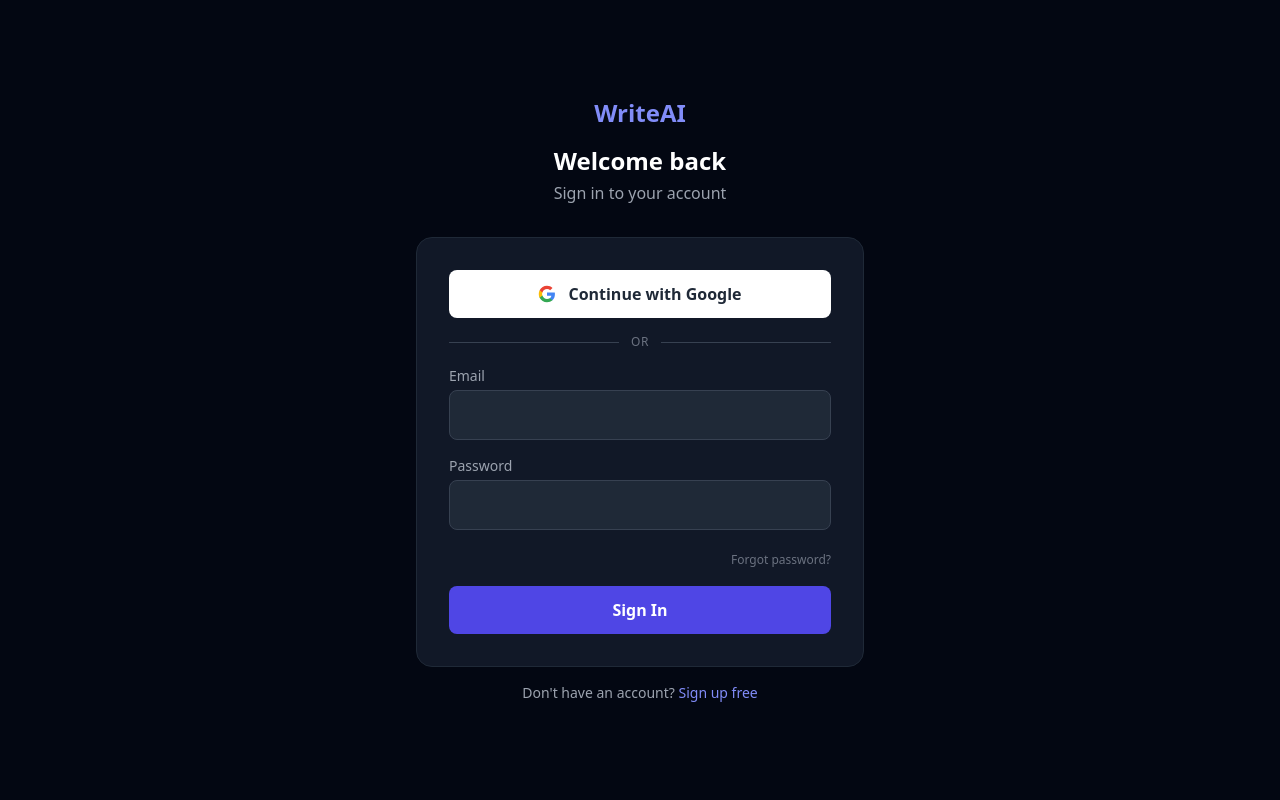
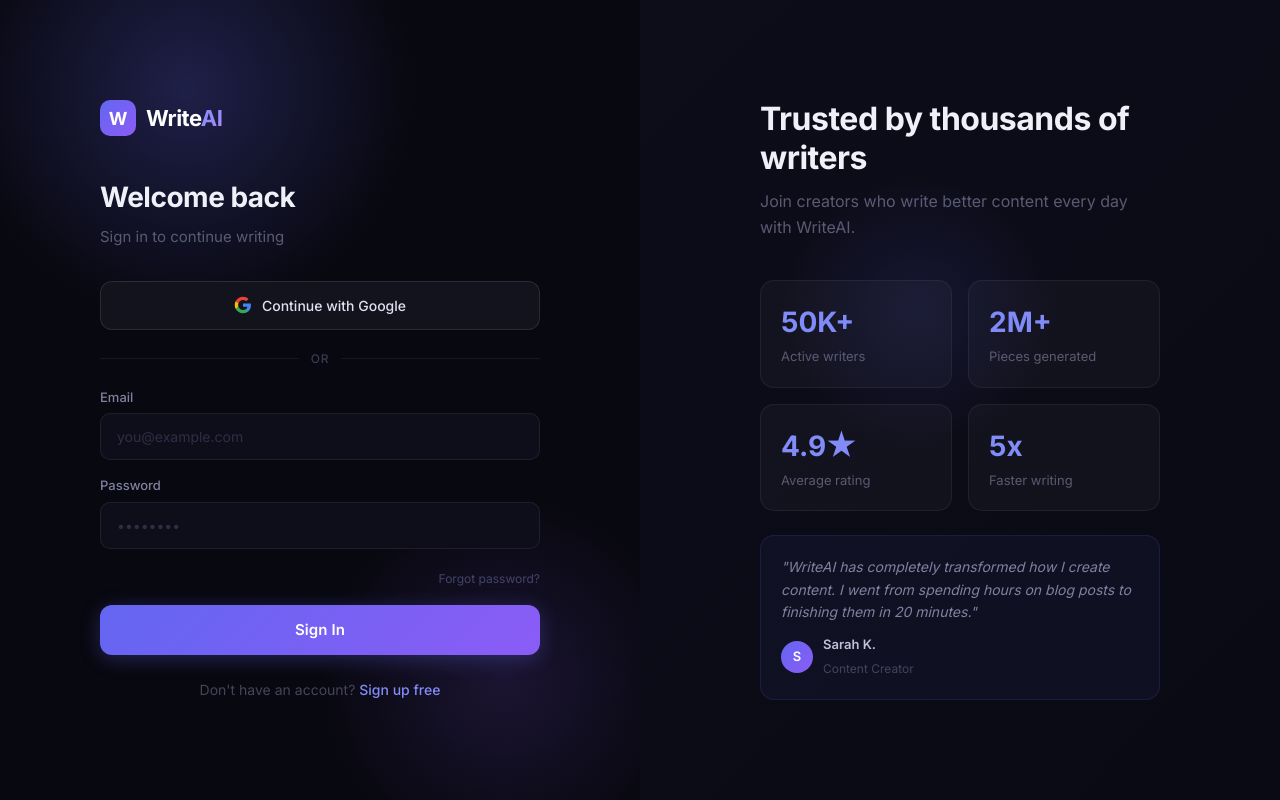
Before and after one commit to Collinsbahati/writeai, a Next.js app: page /login in a window 1280 px wide. Built offline with nearby package versions, Linux system fonts and the light colour scheme; no server answers.

Commit message:
Update page.tsx

```diff
--- a/app/login/page.tsx
+++ b/app/login/page.tsx
@@ -1,4 +1,4 @@
-"use client"
+'use client'
 
 import { useState } from 'react'
 import { createClient } from '@/lib/supabase'
@@ -18,58 +18,88 @@
     e.preventDefault()
     setLoading(true)
     setError('')
-
     const { error } = await supabase.auth.signInWithPassword({ email, password })
-
-    if (error) {
-      setError(error.message)
-      setLoading(false)
-      return
+    if (error) { setError(error.message); setLoading(false) }
+    else router.push('/dashboard')
   }
 
-    router.push('/dashboard')
-    router.refresh()
-  }
-
-  async function handleGoogleLogin() {
+  async function handleGoogle() {
     setGoogleLoading(true)
-    setError('')
     const { error } = await supabase.auth.signInWithOAuth({
       provider: 'google',
       options: { redirectTo: `${window.location.origin}/auth/callback` },
     })
-    if (error) {
-      setError(error.message)
-      setGoogleLoading(false)
-    }
+    if (error) { setError(error.message); setGoogleLoading(false) }
   }
 
   return (
-    <div className="min-h-screen bg-gray-950 flex items-center justify-center px-4">
-      <div className="w-full max-w-md">
-        <div className="text-center mb-8">
-          <Link href="/" className="text-2xl font-bold text-indigo-400">WriteAI</Link>
-          <h1 className="text-2xl font-bold text-white mt-4">Welcome back</h1>
-          <p className="text-gray-400 mt-1">Sign in to your account</p>
-        </div>
+    <>
+      <style>{`
+        @import url('https://fonts.googleapis.com/css2?family=Inter:wght@400;500;600;700&display=swap');
+        *{box-sizing:border-box;margin:0;padding:0}
+        .root{min-height:100vh;background:#080810;display:flex;font-family:'Inter',sans-serif}
+        .left{flex:1;display:flex;align-items:center;justify-content:center;padding:48px;position:relative;overflow:hidden}
+        .left::before{content:'';position:absolute;top:-20%;left:-10%;width:500px;height:500px;background:radial-gradient(circle,rgba(99,102,241,.25) 0%,transparent 65%);pointer-events:none}
+        .left::after{content:'';position:absolute;bottom:-10%;right:-10%;width:400px;height:400px;background:radial-gradient(circle,rgba(139,92,246,.15) 0%,transparent 65%);pointer-events:none}
+        .card{width:100%;max-width:440px;position:relative;z-index:1}
+        .logo{display:flex;align-items:center;gap:10px;margin-bottom:40px;text-decoration:none}
+        .logo-icon{width:36px;height:36px;background:linear-gradient(135deg,#6366f1,#8b5cf6);border-radius:10px;display:flex;align-items:center;justify-content:center;font-size:18px;font-weight:700;color:#fff}
+        .logo-name{font-size:22px;font-weight:700;color:#fff;letter-spacing:-.5px}
+        .logo-name span{background:linear-gradient(135deg,#818cf8,#a78bfa);-webkit-background-clip:text;-webkit-text-fill-color:transparent}
+        h1{font-size:28px;font-weight:700;color:#f0f0f8;letter-spacing:-.5px;margin-bottom:8px}
+        .subtitle{font-size:15px;color:#5a5a72;margin-bottom:32px}
+        .google-btn{width:100%;padding:13px;background:#13131e;border:1px solid rgba(255,255,255,.1);border-radius:12px;color:#e0e0f0;font-size:14px;font-weight:500;font-family:'Inter',sans-serif;cursor:pointer;display:flex;align-items:center;justify-content:center;gap:10px;transition:all .15s;margin-bottom:20px}
+        .google-btn:hover:not(:disabled){background:#1a1a2e;border-color:rgba(255,255,255,.18);transform:translateY(-1px)}
+        .google-btn:disabled{opacity:.6;cursor:not-allowed}
+        .divider{display:flex;align-items:center;gap:12px;margin-bottom:20px}
+        .divider-line{flex:1;height:1px;background:rgba(255,255,255,.06)}
+        .divider-text{font-size:12px;color:#3a3a52;font-weight:500;letter-spacing:.8px;text-transform:uppercase}
+        .field{margin-bottom:16px}
+        .label{display:block;font-size:13px;font-weight:500;color:#8080a0;margin-bottom:6px}
+        .input{width:100%;padding:12px 16px;background:#0e0e1a;border:1px solid rgba(255,255,255,.07);border-radius:10px;color:#e0e0f0;font-size:14px;font-family:'Inter',sans-serif;outline:none;transition:all .15s}
+        .input::placeholder{color:#2e2e45}
+        .input:focus{border-color:rgba(99,102,241,.5);background:#12122a;box-shadow:0 0 0 3px rgba(99,102,241,.08)}
+        .error{background:rgba(239,68,68,.08);border:1px solid rgba(239,68,68,.2);border-radius:10px;padding:10px 14px;font-size:13px;color:#f87171;margin-bottom:16px}
+        .forgot{text-align:right;margin-bottom:16px}
+        .forgot a{font-size:12px;color:#44446a;text-decoration:none}
+        .forgot a:hover{color:#818cf8}
+        .submit{width:100%;padding:14px;background:linear-gradient(135deg,#6366f1,#8b5cf6);border:none;border-radius:12px;color:#fff;font-size:15px;font-weight:600;font-family:'Inter',sans-serif;cursor:pointer;transition:all .15s;letter-spacing:.1px;box-shadow:0 4px 20px rgba(99,102,241,.3)}
+        .submit:hover:not(:disabled){opacity:.92;transform:translateY(-1px);box-shadow:0 6px 24px rgba(99,102,241,.4)}
+        .submit:disabled{opacity:.6;cursor:not-allowed}
+        .footer{text-align:center;margin-top:24px;font-size:14px;color:#44445a}
+        .footer a{color:#818cf8;text-decoration:none;font-weight:500}
+        .footer a:hover{color:#a5b4fc}
+        .spinner{display:inline-block;width:15px;height:15px;border:2px solid rgba(255,255,255,.25);border-top-color:#fff;border-radius:50%;animation:spin .6s linear infinite;margin-right:8px;vertical-align:middle}
+        @keyframes spin{to{transform:rotate(360deg)}}
+        .right{flex:1;background:linear-gradient(135deg,#0d0d1a 0%,#0a0a14 100%);display:flex;align-items:center;justify-content:center;padding:48px;position:relative;overflow:hidden}
+        .right::before{content:'';position:absolute;top:20%;left:20%;width:300px;height:300px;background:radial-gradient(circle,rgba(99,102,241,.12) 0%,transparent 65%);pointer-events:none}
+        .features{max-width:400px}
+        .features h2{font-size:32px;font-weight:700;color:#f0f0f8;letter-spacing:-.5px;margin-bottom:12px;line-height:1.2}
+        .features p{font-size:16px;color:#5a5a72;margin-bottom:40px;line-height:1.6}
+        .stat-grid{display:grid;grid-template-columns:1fr 1fr;gap:16px}
+        .stat{background:rgba(255,255,255,.03);border:1px solid rgba(255,255,255,.06);border-radius:14px;padding:20px}
+        .stat-num{font-size:28px;font-weight:700;color:#818cf8;margin-bottom:4px}
+        .stat-label{font-size:13px;color:#5a5a72}
+        .testimonial{margin-top:24px;background:rgba(99,102,241,.06);border:1px solid rgba(99,102,241,.15);border-radius:14px;padding:20px}
+        .testimonial p{font-size:14px;color:#8080a0;line-height:1.6;font-style:italic;margin-bottom:12px}
+        .testimonial-author{display:flex;align-items:center;gap:10px}
+        .avatar{width:32px;height:32px;background:linear-gradient(135deg,#6366f1,#8b5cf6);border-radius:50%;display:flex;align-items:center;justify-content:center;font-size:13px;font-weight:600;color:#fff}
+        .author-info span{display:block;font-size:13px;font-weight:600;color:#c0c0d8}
+        .author-info small{font-size:12px;color:#44445a}
+        @media(max-width:768px){.right{display:none}.left{padding:24px}}
+      `}</style>
+      <div className="root">
+        <div className="left">
+          <div className="card">
+            <Link href="/" className="logo" style={{textDecoration:'none'}}>
+              <div className="logo-icon">W</div>
+              <span className="logo-name">Write<span>AI</span></span>
+            </Link>
+            <h1>Welcome back</h1>
+            <p className="subtitle">Sign in to continue writing</p>
 
-        <div className="bg-gray-900 rounded-2xl p-8 border border-gray-800 space-y-4">
-          {error && (
-            <div className="bg-red-900/30 border border-red-700 text-red-400 px-4 py-3 rounded-lg text-sm">
-              {error}
-            </div>
-          )}
-
-          {/* Google Button */}
-          <button
-            type="button"
-            onClick={handleGoogleLogin}
-            disabled={googleLoading || loading}
-            className="w-full flex items-center justify-center gap-3 bg-white hover:bg-gray-100 disabled:opacity-50 py-3 rounded-lg font-semibold text-gray-800 transition"
-          >
-            {googleLoading ? (
-              <span className="inline-block w-4 h-4 border-2 border-gray-400 border-t-gray-800 rounded-full animate-spin" />
-            ) : (
+            <button className="google-btn" onClick={handleGoogle} disabled={googleLoading || loading}>
+              {googleLoading ? <span className="spinner"/> : (
                 <svg width="18" height="18" viewBox="0 0 24 24">
                   <path fill="#4285F4" d="M22.56 12.25c0-.78-.07-1.53-.2-2.25H12v4.26h5.92c-.26 1.37-1.04 2.53-2.21 3.31v2.77h3.57c2.08-1.92 3.28-4.74 3.28-8.09z"/>
                   <path fill="#34A853" d="M12 23c2.97 0 5.46-.98 7.28-2.66l-3.57-2.77c-.98.66-2.23 1.06-3.71 1.06-2.86 0-5.29-1.93-6.16-4.53H2.18v2.84C3.99 20.53 7.7 23 12 23z"/>
@@ -80,53 +110,50 @@
               {googleLoading ? 'Connecting...' : 'Continue with Google'}
             </button>
 
-          <div className="flex items-center gap-3">
-            <div className="flex-1 h-px bg-gray-700" />
-            <span className="text-gray-500 text-xs uppercase tracking-wider">or</span>
-            <div className="flex-1 h-px bg-gray-700" />
+            <div className="divider"><div className="divider-line"/><span className="divider-text">or</span><div className="divider-line"/></div>
+
+            {error && <div className="error">{error}</div>}
+
+            <form onSubmit={handleLogin}>
+              <div className="field">
+                <label className="label">Email</label>
+                <input className="input" type="email" placeholder="you@example.com" value={email} onChange={e => setEmail(e.target.value)} required/>
               </div>
-
-          <form onSubmit={handleLogin} className="space-y-4">
-            <div>
-              <label className="block text-sm text-gray-400 mb-1">Email</label>
-              <input
-                type="email"
-                value={email}
-                onChange={e => setEmail(e.target.value)}
-                required
-                className="w-full bg-gray-800 border border-gray-700 rounded-lg px-4 py-3 text-white focus:outline-none focus:border-indigo-500"
-              />
+              <div className="field">
+                <label className="label">Password</label>
+                <input className="input" type="password" placeholder="••••••••" value={password} onChange={e => setPassword(e.target.value)} required/>
               </div>
-            <div>
-              <label className="block text-sm text-gray-400 mb-1">Password</label>
-              <input
-                type="password"
-                value={password}
-                onChange={e => setPassword(e.target.value)}
-                required
-                className="w-full bg-gray-800 border border-gray-700 rounded-lg px-4 py-3 text-white focus:outline-none focus:border-indigo-500"
-              />
-            </div>
-            <div className="text-right">
-              <Link href="/forgot-password" className="text-xs text-gray-500 hover:text-indigo-400">
-                Forgot password?
-              </Link>
-            </div>
-            <button
-              type="submit"
-              disabled={loading || googleLoading}
-              className="w-full bg-indigo-600 hover:bg-indigo-500 disabled:opacity-50 py-3 rounded-lg font-semibold text-white transition"
-            >
+              <div className="forgot"><a href="/forgot-password">Forgot password?</a></div>
+              <button className="submit" type="submit" disabled={loading || googleLoading}>
+                {loading && <span className="spinner"/>}
                 {loading ? 'Signing in...' : 'Sign In'}
               </button>
             </form>
+
+            <p className="footer">Don't have an account? <Link href="/signup">Sign up free</Link></p>
+          </div>
         </div>
 
-        <p className="text-center text-gray-400 mt-4 text-sm">
-          Don&apos;t have an account?{' '}
-          <Link href="/signup" className="text-indigo-400 hover:text-indigo-300">Sign up free</Link>
-        </p>
+        <div className="right">
+          <div className="features">
+            <h2>Trusted by thousands of writers</h2>
+            <p>Join creators who write better content every day with WriteAI.</p>
+            <div className="stat-grid">
+              <div className="stat"><div className="stat-num">50K+</div><div className="stat-label">Active writers</div></div>
+              <div className="stat"><div className="stat-num">2M+</div><div className="stat-label">Pieces generated</div></div>
+              <div className="stat"><div className="stat-num">4.9★</div><div className="stat-label">Average rating</div></div>
+              <div className="stat"><div className="stat-num">5x</div><div className="stat-label">Faster writing</div></div>
+            </div>
+            <div className="testimonial">
+              <p>"WriteAI has completely transformed how I create content. I went from spending hours on blog posts to finishing them in 20 minutes."</p>
+              <div className="testimonial-author">
+                <div className="avatar">S</div>
+                <div className="author-info"><span>Sarah K.</span><small>Content Creator</small></div>
               </div>
             </div>
+          </div>
+        </div>
+      </div>
+    </>
   )
 }
```
Lines whose indentation alone changed are shown as unchanged.
